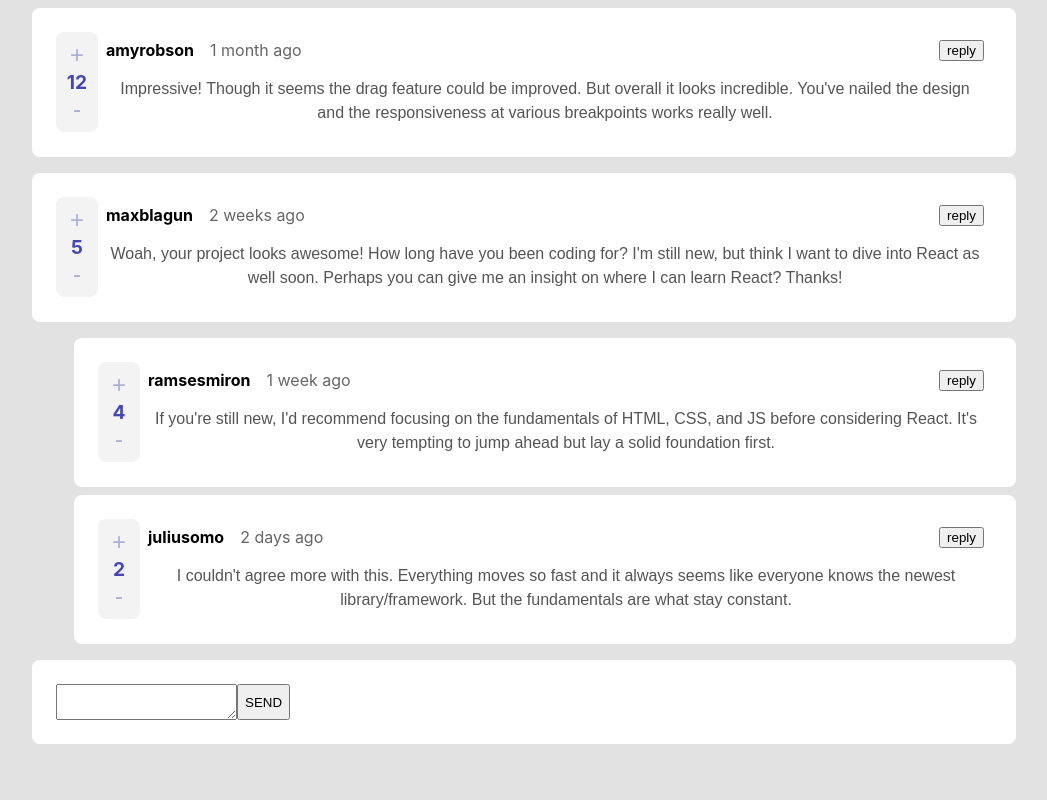
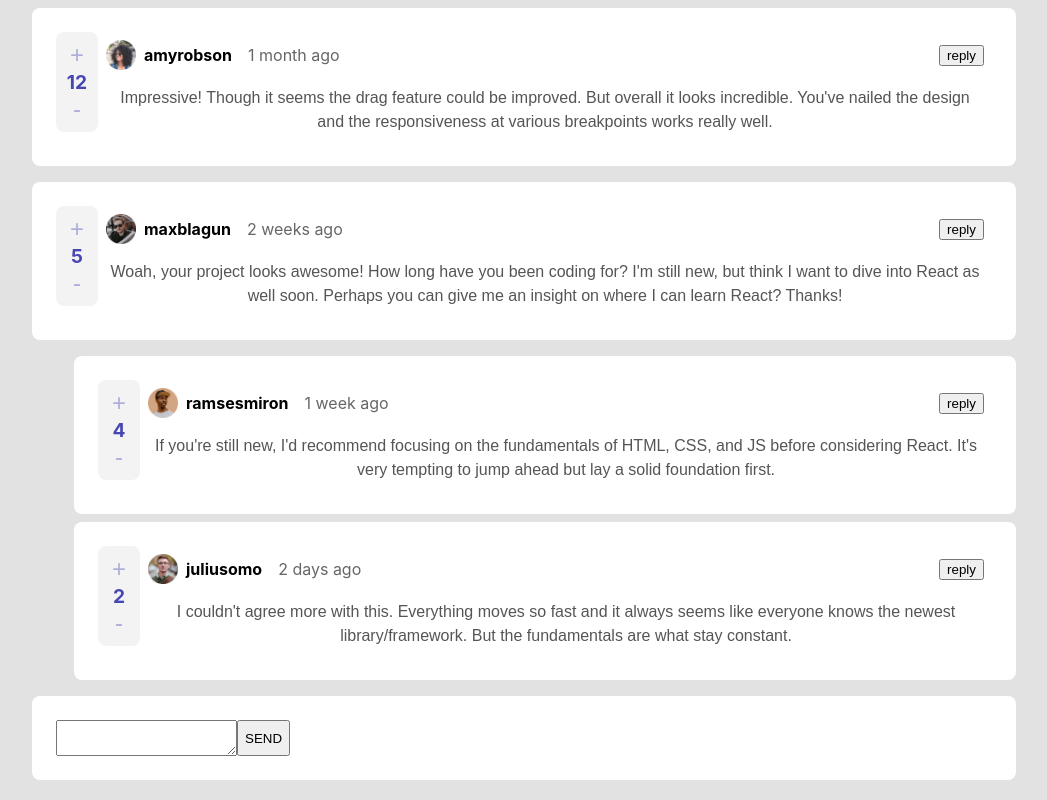
Before and after one commit to blautista/mentor-comment-box, a React (Create React App) app: page / in a window 1280 px wide. Shown: the whole page, without its empty margins (116-1163 px from the left). Built offline with nearby package versions, Linux system fonts and the light colour scheme.

Commit message:
Added profile picture to CommentHeader

```diff
--- a/src/components/CommentHeader.js
+++ b/src/components/CommentHeader.js
@@ -4,7 +4,8 @@ import styles from './CommentHeader.module.css';
 const CommentHeader = (props) => {
   return (
     <div className={styles.container}>
-      <div>
+      <div className={styles.infoContainer}>
+        <img className={styles.profilePicture} alt="Profile picture" src={props.user.image.png}></img>
         <span className={styles.username}>{props.user.username}</span>
         <span className={styles.createdAt}>{props.createdAt}</span>
       </div>
--- a/src/components/CommentHeader.module.css
+++ b/src/components/CommentHeader.module.css
@@ -3,6 +3,12 @@
   flex-direction: row;
   justify-content: space-between;
   padding:8px;
+  align-items: center;
+}
+
+.infoContainer {
+  display: flex;
+  align-items: center;
 }
 
 .username {
@@ -13,3 +19,9 @@
   padding-left:16px;
   color: #666;
 }
+
+.profilePicture {
+  height:30px;
+  width:30px;
+  margin-right:8px;
+}
--- a/src/data.json
+++ b/src/data.json
@@ -1,8 +1,8 @@
 {
   "currentUser": {
     "image": {
-      "png": "../public/images/avatars/image-juliusomo.png",
-      "webp": "../public/images/avatars/image-juliusomo.webp"
+      "png": "./images/avatars/image-juliusomo.png",
+      "webp": "./images/avatars/image-juliusomo.webp"
     },
     "username": "juliusomo"
   },
@@ -14,8 +14,8 @@
       "score": 12,
       "user": {
         "image": {
-          "png": "../public/images/avatars/image-amyrobson.png",
-          "webp": "../public/images/avatars/image-amyrobson.webp"
+          "png": "./images/avatars/image-amyrobson.png",
+          "webp": "./images/avatars/image-amyrobson.webp"
         },
         "username": "amyrobson"
       },
@@ -28,8 +28,8 @@
       "score": 5,
       "user": {
         "image": {
-          "png": "../public/images/avatars/image-maxblagun.png",
-          "webp": "../public/images/avatars/image-maxblagun.webp"
+          "png": "./images/avatars/image-maxblagun.png",
+          "webp": "./images/avatars/image-maxblagun.webp"
         },
         "username": "maxblagun"
       },
@@ -42,8 +42,8 @@
           "replyingTo": "maxblagun",
           "user": {
             "image": {
-              "png": "../public/images/avatars/image-ramsesmiron.png",
-              "webp": "../public/images/avatars/image-ramsesmiron.webp"
+              "png": "./images/avatars/image-ramsesmiron.png",
+              "webp": "./images/avatars/image-ramsesmiron.webp"
             },
             "username": "ramsesmiron"
           }
@@ -56,8 +56,8 @@
           "replyingTo": "ramsesmiron",
           "user": {
             "image": {
-              "png": "../public/images/avatars/image-juliusomo.png",
-              "webp": "../public/images/avatars/image-juliusomo.webp"
+              "png": "./images/avatars/image-juliusomo.png",
+              "webp": "./images/avatars/image-juliusomo.webp"
             },
             "username": "juliusomo"
           }
```
